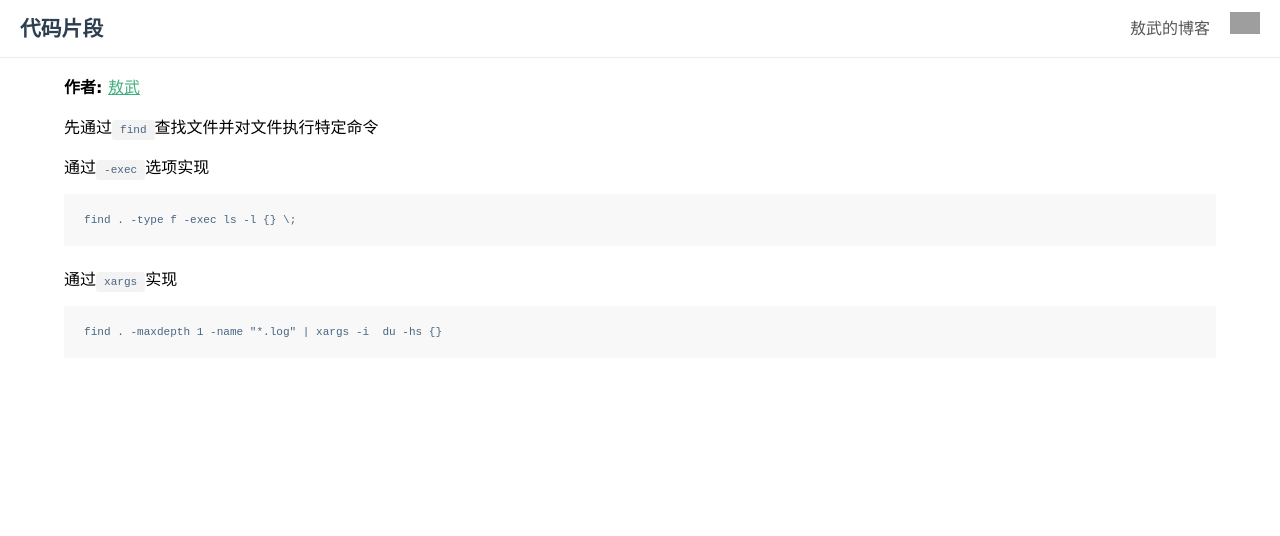
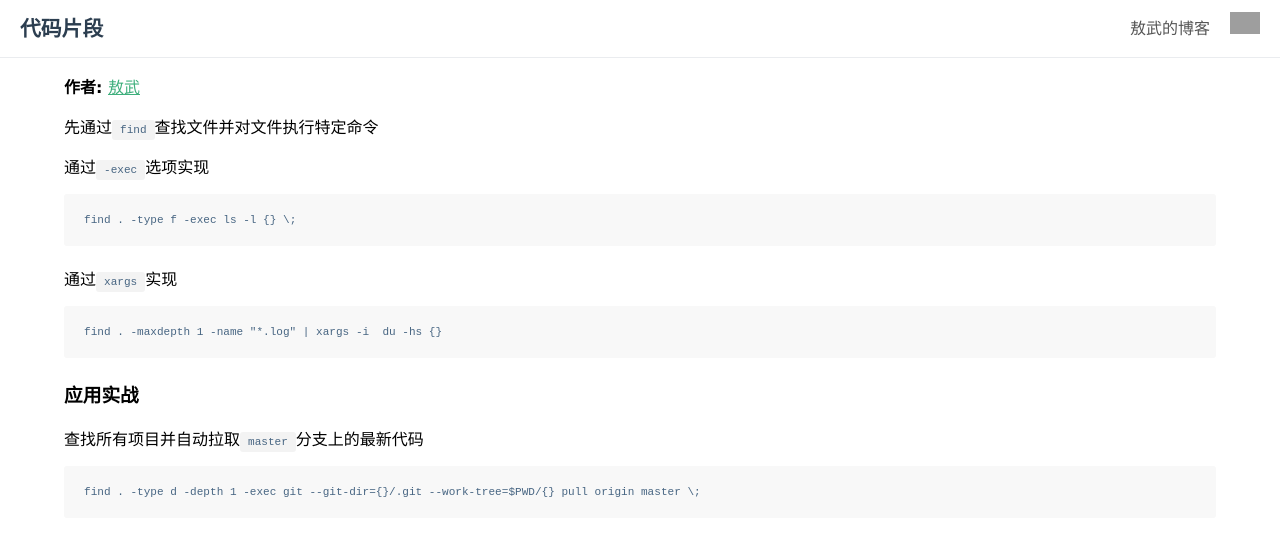
Before and after one commit to yihuaxiang/snippets, a Jekyll site: the page built from snippets/shell/find-exec.md, in a window 1280 px wide. Shown: the top 536 px of the page. Built offline with Jekyll 4.4.1, drawn with Linux system fonts in a browser that asks for light colours; grey boxes are pictures that could not be loaded.

Commit message:
find-exec

````diff
--- a/snippets/shell/find-exec.md
+++ b/snippets/shell/find-exec.md
@@ -15,3 +15,11 @@ find . -type f -exec ls -l {} \;
 ```shell
 find . -maxdepth 1 -name "*.log" | xargs -i  du -hs {}
 ```
+
+### 应用实战
+
+查找所有项目并自动拉取`master`分支上的最新代码
+
+```shell
+find . -type d -depth 1 -exec git --git-dir={}/.git --work-tree=$PWD/{} pull origin master \;
+```
````
